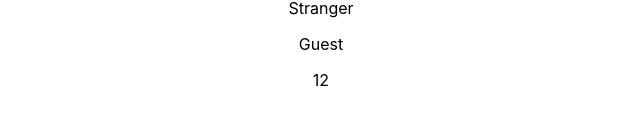
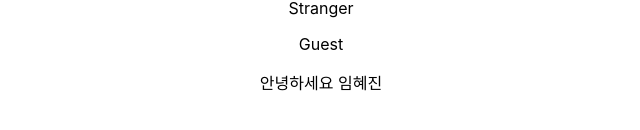
Before and after one commit to jh-9999/TalkFeed, a React (Create React App) app in the folder Frontend/: page / in a window 1280 px wide. Shown: the part 252-382 px from the top of the page, without its empty margins (319-959 px from the left). Built offline with nearby package versions, Linux system fonts and the light colour scheme.

Commit message:
62줄 63줄
<p>안녕하세요 임혜진</p>

```diff
--- a/Frontend/src/components/Main/index.jsx
+++ b/Frontend/src/components/Main/index.jsx
@@ -59,7 +59,8 @@ function Main({ user, handleclick,isSpecial,isVip }) {
       {(isSpecial || isVip) &&
         isVip ? <span>***isVip***</span> : isSpecial ? <span>***isSpecial***</span> : null }
       <span>{user || "Guest"}</span>
-      <p>12</p>
+      <p>안녕하세요 임혜진</p>
+
 
     </div>
   )
```
